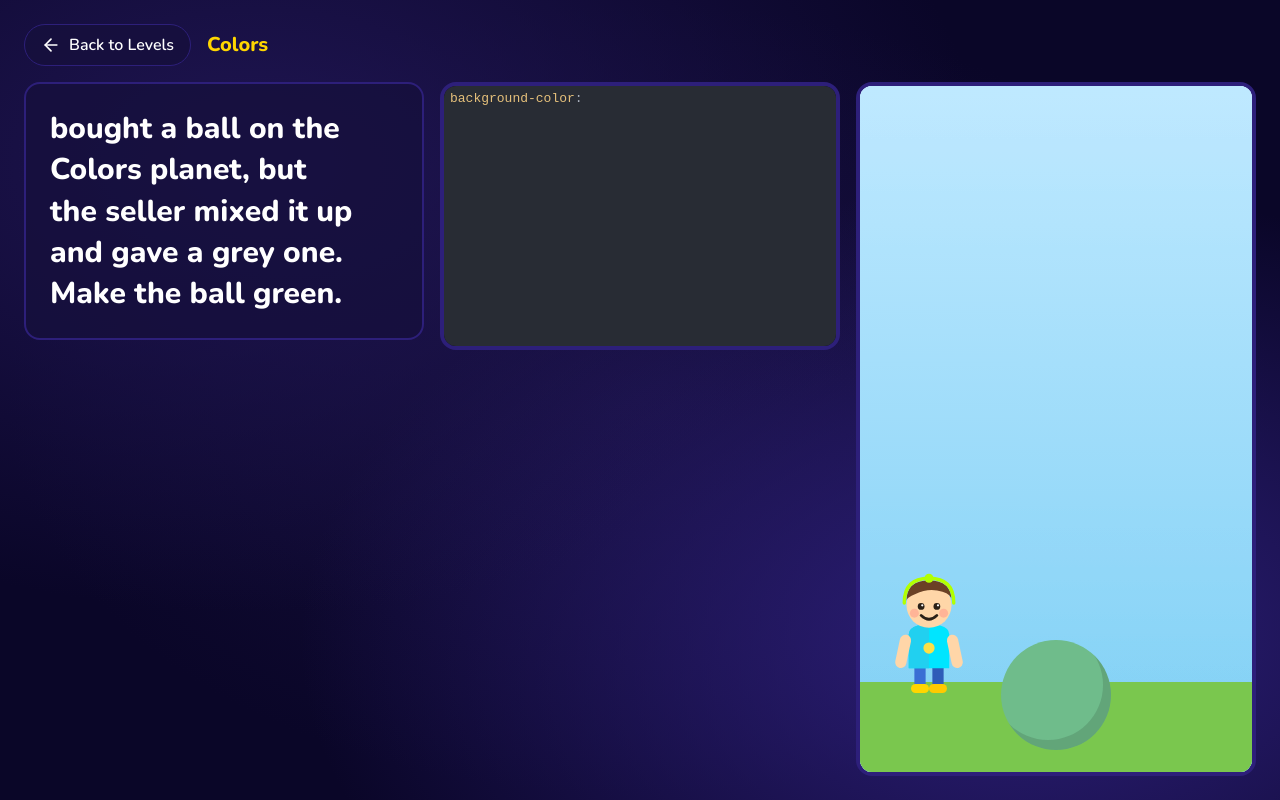
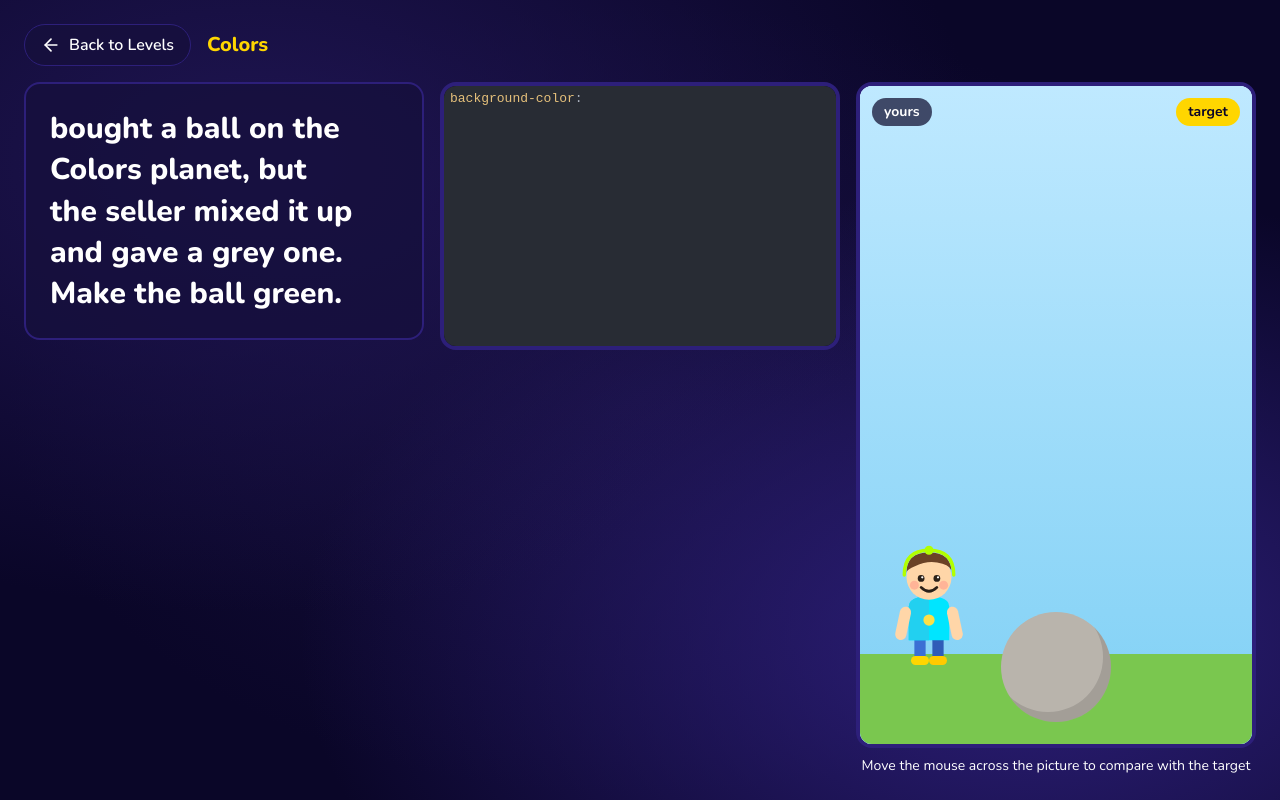
Before and after one commit to Nelenik/codenaut_v1, a Next.js app: page /play/colors/01 in a window 1280 px wide. Built offline with nearby package versions, Linux system fonts and the light colour scheme.

Commit message:
Compare with target using a cursor-following wipe

```diff
--- a/src/components/LevelScreen.tsx
+++ b/src/components/LevelScreen.tsx
@@ -128,6 +128,9 @@ export default function LevelScreen({ worldId, levelId }: Props) {
             srcDoc={srcDoc}
             referenceSrcDoc={referenceSrcDoc}
             title={t('map.title')}
+            compareHint={t('level.compareHint')}
+            childLabel={t('level.yours')}
+            referenceLabel={t('level.target')}
           />
         </section>
       </div>
--- a/src/components/PlayfieldPreview.tsx
+++ b/src/components/PlayfieldPreview.tsx
@@ -1,33 +1,91 @@
 'use client';
 
-import { forwardRef } from 'react';
+import { forwardRef, useRef } from 'react';
 
 type Props = {
   srcDoc: string;
   referenceSrcDoc: string;
   title: string;
+  compareHint: string;
+  childLabel: string;
+  referenceLabel: string;
 };
 
+/**
+ * Cursor-following wipe, the way CSS Battle compares. The reference iframe is
+ * full size and clipped to the region right of the cursor, so the child sees
+ * their own result on the left and the target on the right, split exactly where
+ * the pointer is. Position is written straight to the DOM node: doing it through
+ * state would re-render the level screen on every mouse move.
+ */
 const PlayfieldPreview = forwardRef<HTMLIFrameElement, Props>(function PlayfieldPreview(
-  { srcDoc, referenceSrcDoc, title },
+  { srcDoc, referenceSrcDoc, title, compareHint, childLabel, referenceLabel },
   ref
 ) {
+  const wipeRef = useRef<HTMLDivElement | null>(null);
+  const lineRef = useRef<HTMLDivElement | null>(null);
+
+  const hide = () => {
+    if (wipeRef.current) wipeRef.current.style.clipPath = 'inset(0 100% 0 0)';
+    if (lineRef.current) lineRef.current.style.opacity = '0';
+  };
+
+  const move = (e: React.MouseEvent<HTMLDivElement>) => {
+    const rect = e.currentTarget.getBoundingClientRect();
+    if (rect.width === 0) return;
+    const pct = Math.min(100, Math.max(0, ((e.clientX - rect.left) / rect.width) * 100));
+
+    if (wipeRef.current) wipeRef.current.style.clipPath = `inset(0 ${100 - pct}% 0 0)`;
+    if (lineRef.current) {
+      lineRef.current.style.opacity = '1';
+      lineRef.current.style.left = `${pct}%`;
+    }
+  };
+
   return (
-    <div className="relative w-full h-full rounded-2xl overflow-hidden border-4 border-space-600 bg-white">
+    <div className="flex flex-col gap-2 h-full">
+      <div
+        onMouseMove={move}
+        onMouseLeave={hide}
+        className="relative flex-1 rounded-2xl overflow-hidden border-4 border-space-600 bg-white cursor-ew-resize"
+      >
         <iframe
           ref={ref}
           title={title}
           srcDoc={srcDoc}
-        className="absolute inset-0 w-full h-full"
+          className="absolute inset-0 w-full h-full pointer-events-none"
         />
 
+        <div
+          ref={wipeRef}
+          aria-hidden
+          className="absolute inset-0 pointer-events-none"
+          style={{ clipPath: 'inset(0 100% 0 0)' }}
+        >
           <iframe
             title={`${title} — reference`}
             srcDoc={referenceSrcDoc}
+            tabIndex={-1}
+            className="w-full h-full"
+          />
+        </div>
+
+        <div
+          ref={lineRef}
           aria-hidden
-        tabIndex={-1}
-        className="absolute inset-0 w-full h-full opacity-40 pointer-events-none"
+          className="absolute top-0 h-full w-1 bg-planet-yellow pointer-events-none opacity-0"
+          style={{ left: '50%', transition: 'opacity 150ms' }}
         />
+
+        <span className="absolute top-3 left-3 px-3 py-1 rounded-full bg-space-900/70 text-white font-display text-sm font-bold pointer-events-none">
+          {childLabel}
+        </span>
+        <span className="absolute top-3 right-3 px-3 py-1 rounded-full bg-planet-yellow text-space-900 font-display text-sm font-bold pointer-events-none">
+          {referenceLabel}
+        </span>
+      </div>
+
+      <p className="text-center text-sm font-display text-space-300">{compareHint}</p>
     </div>
   );
 });
--- a/src/i18n/en.json
+++ b/src/i18n/en.json
@@ -29,6 +29,9 @@
   "level": {
     "check": "Check",
     "back": "Back to Levels",
+    "compareHint": "Move the mouse across the picture to compare with the target",
+    "yours": "yours",
+    "target": "target",
     "success": "Great job!",
     "wrongProperty": "You got the look you wanted — well done! But the property to use here is {{property}}.",
     "wrongLook": "Not quite. {{hint}}",
--- a/src/i18n/ru.json
+++ b/src/i18n/ru.json
@@ -29,6 +29,9 @@
   "level": {
     "check": "Проверить",
     "back": "К уровням",
+    "compareHint": "Проведи мышкой по картинке, чтобы сравнить с эталоном",
+    "yours": "твоё",
+    "target": "эталон",
     "success": "Отлично!",
     "wrongProperty": "Ты получил нужный вид — молодец! Но свойство, которое надо использовать здесь — {{property}}.",
     "wrongLook": "Не совсем. {{hint}}",
```
Lines whose indentation alone changed are shown as unchanged.
